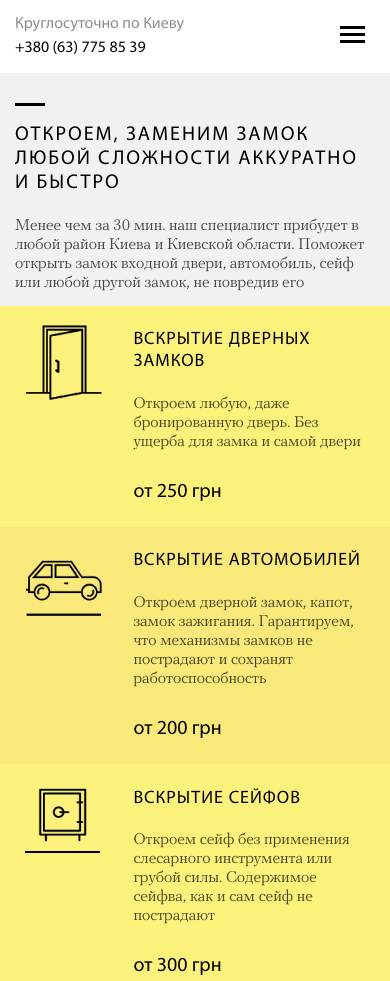
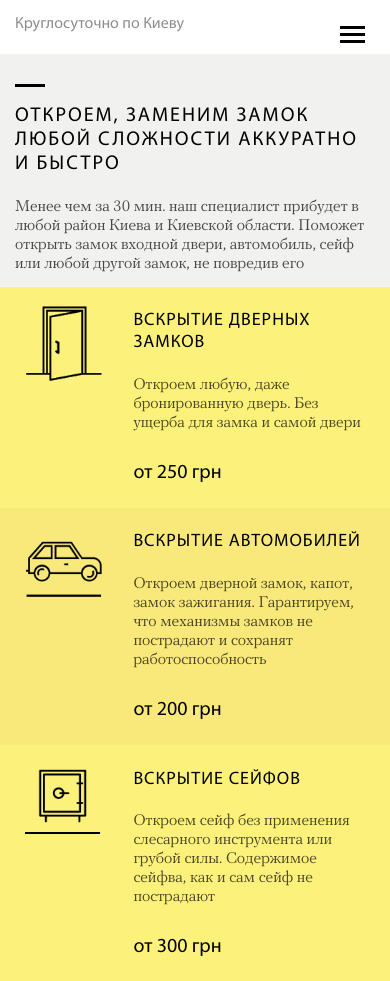
Before and after one commit to gubish/gubish.github.io, a website: page index.html in a window 390 px wide. Shown: the top 981 px of the page. Drawn offline with nearby package versions, Linux system fonts and the light colour scheme; files that its build step writes are made by us from their sources.

Commit message:
Update index.html

```diff
--- a/index.html
+++ b/index.html
@@ -18,9 +18,6 @@
             <div class="b-mobile-header__menu" onClick="document.getElementById('page').classList.toggle('b-page_menu_open');"></div>
             <div class="b-mobile-header__text">
                 Круглосуточно по Киеву
-            </div>
-            <div class="b-mobile-header__phone">
-                +380 (63) 775 85 39
             </div>
         </div>
         <div class="b-aside" onClick="document.getElementById('page').classList.remove('b-page_menu_open');">
```
